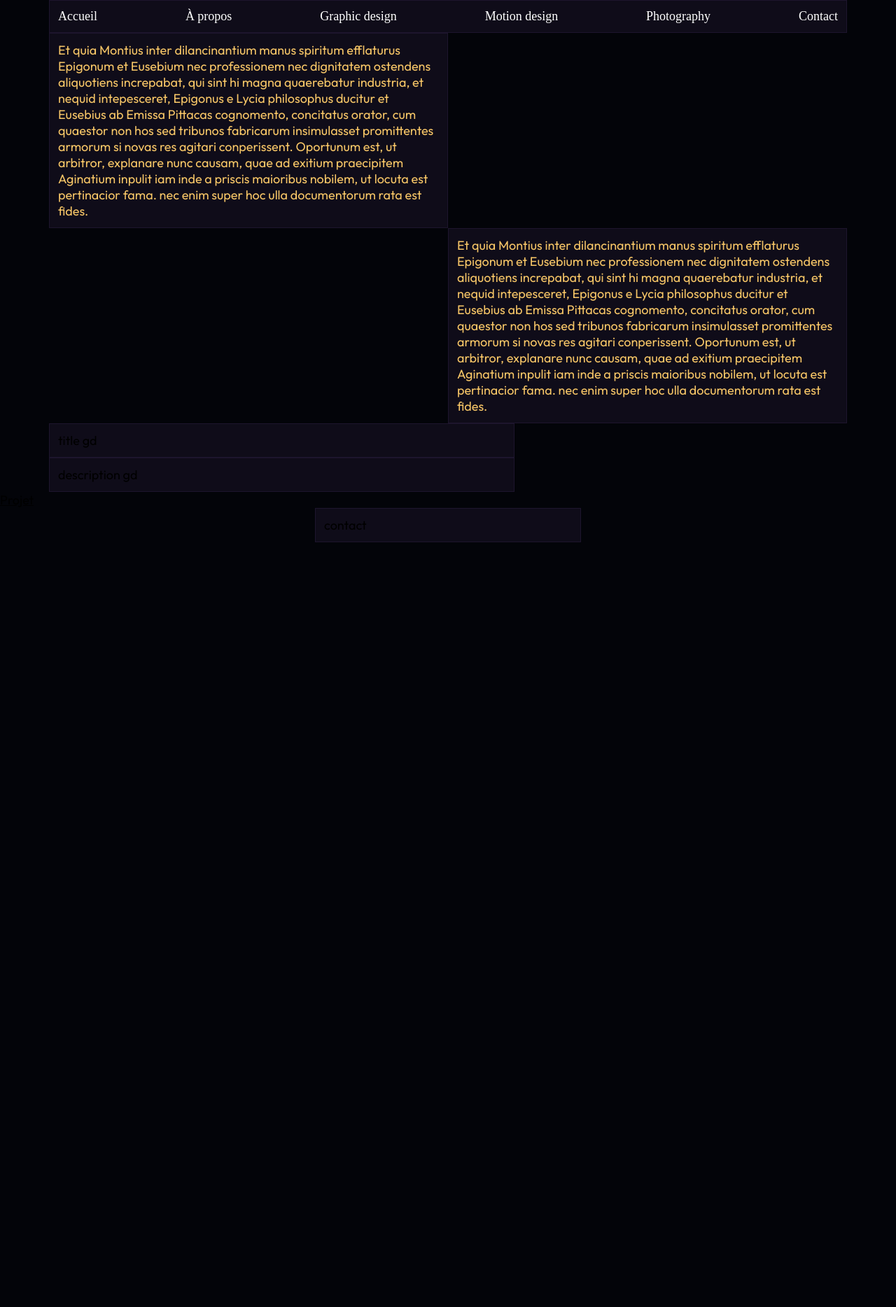
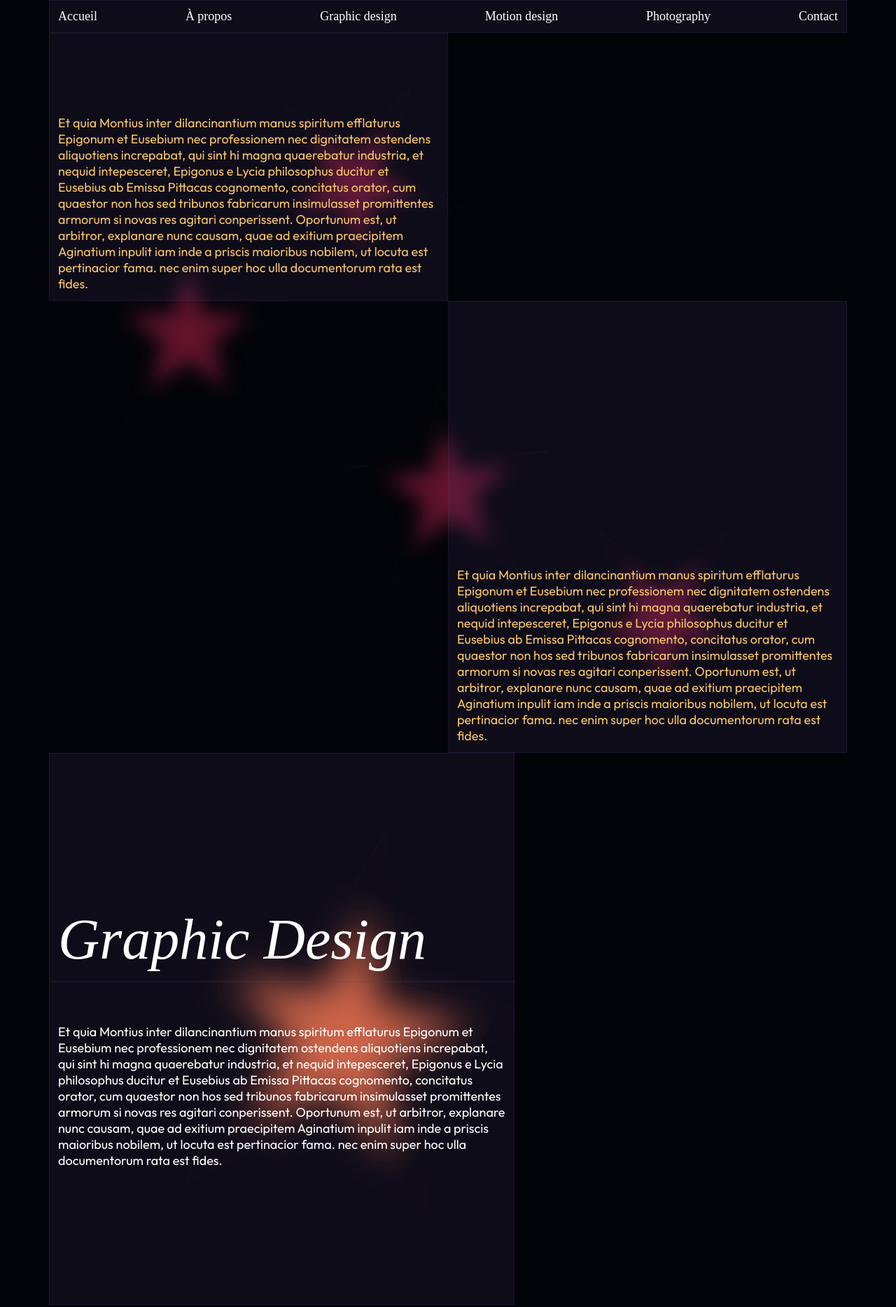
Before and after one commit to louisequeru/portfolio, a website built with Parcel: page src/index.html in a window 1280 px wide. Shown: the part 826-2694 px from the top of the page at 70% size. Before the commit the page ends 1601 px from the top, so only its background shows below. Built offline with nearby package versions, Linux system fonts and the light colour scheme; a web font is replaced by a local one.

Commit message:
avancement de la homepage

```diff
--- a/src/index.html
+++ b/src/index.html
@@ -38,10 +38,55 @@
       </div>
     </div>
 
+    <div class="about">
+      <div class="container">
+        <div class="row">
+          <div class="col-xs-12 col-md-6">
+            <p class="about-text about-text-1">
+              Et quia Montius inter dilancinantium manus spiritum efflaturus
+              Epigonum et Eusebium nec professionem nec dignitatem ostendens
+              aliquotiens increpabat, qui sint hi magna quaerebatur industria,
+              et nequid intepesceret, Epigonus e Lycia philosophus ducitur et
+              Eusebius ab Emissa Pittacas cognomento, concitatus orator, cum
+              quaestor non hos sed tribunos fabricarum insimulasset promittentes
+              armorum si novas res agitari conperissent. Oportunum est, ut
+              arbitror, explanare nunc causam, quae ad exitium praecipitem
+              Aginatium inpulit iam inde a priscis maioribus nobilem, ut locuta
+              est pertinacior fama. nec enim super hoc ulla documentorum rata
+              est fides.
+            </p>
+          </div>
+        </div>
+      </div>
+
+      <div class="container">
+        <div class="row">
+          <div class="col-xs-12 offset-xs-0 col-md-6 offset-md-6">
+            <p class="about-text about-text-2">
+              Et quia Montius inter dilancinantium manus spiritum efflaturus
+              Epigonum et Eusebium nec professionem nec dignitatem ostendens
+              aliquotiens increpabat, qui sint hi magna quaerebatur industria,
+              et nequid intepesceret, Epigonus e Lycia philosophus ducitur et
+              Eusebius ab Emissa Pittacas cognomento, concitatus orator, cum
+              quaestor non hos sed tribunos fabricarum insimulasset promittentes
+              armorum si novas res agitari conperissent. Oportunum est, ut
+              arbitror, explanare nunc causam, quae ad exitium praecipitem
+              Aginatium inpulit iam inde a priscis maioribus nobilem, ut locuta
+              est pertinacior fama. nec enim super hoc ulla documentorum rata
+              est fides.
+            </p>
+          </div>
+        </div>
+      </div>
+    </div>
+
     <div class="container">
-      <div class="row">
-        <div class="col-xs-12 col-md-6">
-          <p class="about-text">
+      <div class="row domain-1">
+        <div class="col-xs-12 col-md-7">
+          <p class="domain-1-title">Graphic Design</p>
+        </div>
+        <div class="col-xs-12 col-md-7">
+          <p class="domain-1-text">
             Et quia Montius inter dilancinantium manus spiritum efflaturus
             Epigonum et Eusebium nec professionem nec dignitatem ostendens
             aliquotiens increpabat, qui sint hi magna quaerebatur industria, et
@@ -58,38 +103,25 @@
       </div>
     </div>
 
-    <div class="container">
-      <div class="row">
-        <div class="col-6 offset-6">
-          <p class="about-text">
-            Et quia Montius inter dilancinantium manus spiritum efflaturus
-            Epigonum et Eusebium nec professionem nec dignitatem ostendens
-            aliquotiens increpabat, qui sint hi magna quaerebatur industria, et
-            nequid intepesceret, Epigonus e Lycia philosophus ducitur et
-            Eusebius ab Emissa Pittacas cognomento, concitatus orator, cum
-            quaestor non hos sed tribunos fabricarum insimulasset promittentes
-            armorum si novas res agitari conperissent. Oportunum est, ut
-            arbitror, explanare nunc causam, quae ad exitium praecipitem
-            Aginatium inpulit iam inde a priscis maioribus nobilem, ut locuta
-            est pertinacior fama. nec enim super hoc ulla documentorum rata est
-            fides.
-          </p>
-        </div>
-      </div>
-    </div>
-
-    <div class="container">
-      <div class="row">
-        <div class="col-7">title gd</div>
-        <div class="col-7">description gd</div>
-      </div>
-    </div>
-
     <a href="project-gd-1.html">Projet</a>
 
     <div class="container">
       <div class="row">
-        <div class="col-4 offset-4">contact</div>
+        <div class="col-4 offset-4">
+          <div class="contact">
+            <p class="contact-title">Contact</p>
+            <div class="contact-infos">
+              <div class="contact-info">
+                <img src="img/vectors/instagram.svg" alt="instagram" />
+                <p>@lou_kos_</p>
+              </div>
+              <div class="contact-info">
+                <img src="img/vectors/mail.svg" alt="mail" />
+                <p>louise.queru@studentfr.ch</p>
+              </div>
+            </div>
+          </div>
+        </div>
       </div>
     </div>
 
--- a/src/scss/main.scss
+++ b/src/scss/main.scss
@@ -6,5 +6,8 @@
 @import "modules/footer";
 @import "modules/navigation";
 @import "modules/star";
+@import "modules/domain-1";
+@import "modules/project-1";
+@import "modules/contact";
 
 @import "bootstrap/scss/bootstrap-grid";
--- a/src/scss/modules/_about.scss
+++ b/src/scss/modules/_about.scss
@@ -1,6 +1,22 @@
+.about {
+  background-image: url("../img/stars/pattern-about.png");
+  background-size: contain;
+  background-repeat: no-repeat;
+  background-position: center;
+}
+
 .about-text {
   color: var(--yellow);
   font-family: Outfit;
   font-size: 18px;
   font-weight: 400;
 }
+
+.about-text.about-text-1 {
+  margin-top: 104px;
+}
+
+.about-text.about-text-2 {
+  margin-top: 367px;
+  margin-bottom: 285;
+}
--- a/src/scss/modules/_contact.scss
+++ b/src/scss/modules/_contact.scss
@@ -0,0 +1,30 @@
+.contact {
+  display: flex;
+  flex-direction: column;
+  align-items: center;
+  gap: 25px;
+}
+
+.contact-title {
+  color: var(--yellow);
+  font-family: "Miller Banner";
+  font-size: 96px;
+  font-style: italic;
+  font-weight: 300;
+}
+
+.contact-infos {
+  display: flex;
+  flex-direction: column;
+  align-items: flex-start;
+  gap: 25px;
+}
+
+.contact-info {
+  display: flex;
+  align-items: center;
+  gap: 15px;
+  color: var(--white);
+  font-size: 18px;
+  font-weight: 400;
+}
--- a/src/scss/modules/_domain-1.scss
+++ b/src/scss/modules/_domain-1.scss
@@ -0,0 +1,35 @@
+.domain-1 {
+  background-image: url("../img/stars/star-small-orange-gd.png");
+  background-size: contain;
+  background-repeat: no-repeat;
+}
+
+.domain-1-title {
+  color: var(--white);
+  font-family: "Miller Banner";
+  font-size: 82px;
+  font-style: italic;
+  font-weight: 300;
+  margin-top: 207px;
+}
+
+@media (min-width: 576px) and (max-width: 991px) {
+  .domain-1-title {
+    font-size: 60px;
+  }
+}
+
+@media (min-width: 300px) and (max-width: 575px) {
+  .domain-1-title {
+    font-size: 49px;
+  }
+}
+
+.domain-1-text {
+  color: var(--white);
+  font-family: Outfit;
+  font-size: 18px;
+  font-weight: 400;
+  margin-top: 47px;
+  margin-bottom: 182px;
+}
```
Also changed, not shown: src/img/stars/contact-layout.png (added), src/img/stars/pattern-about.png (added).
